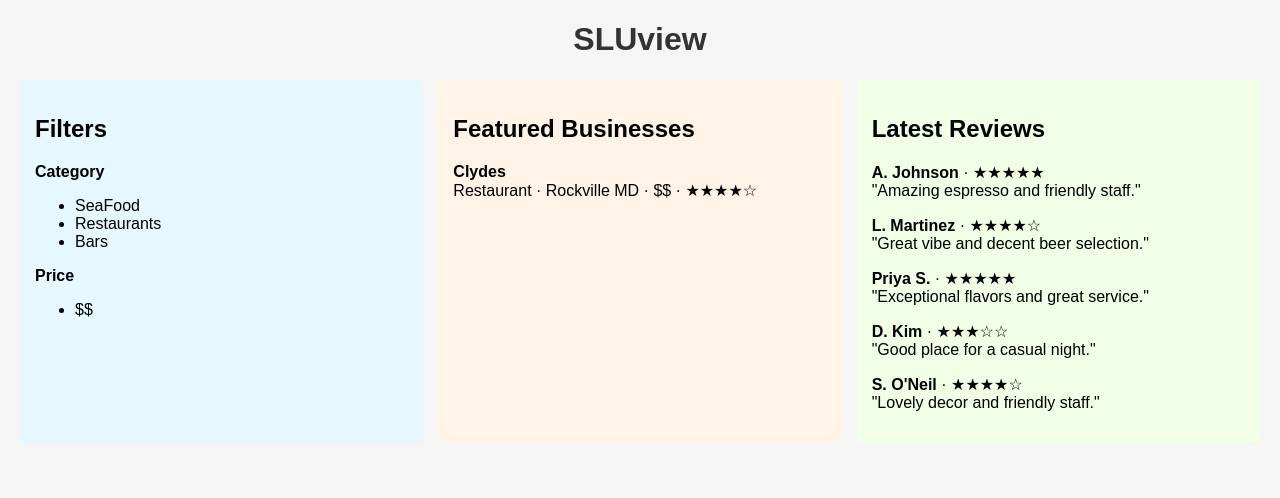
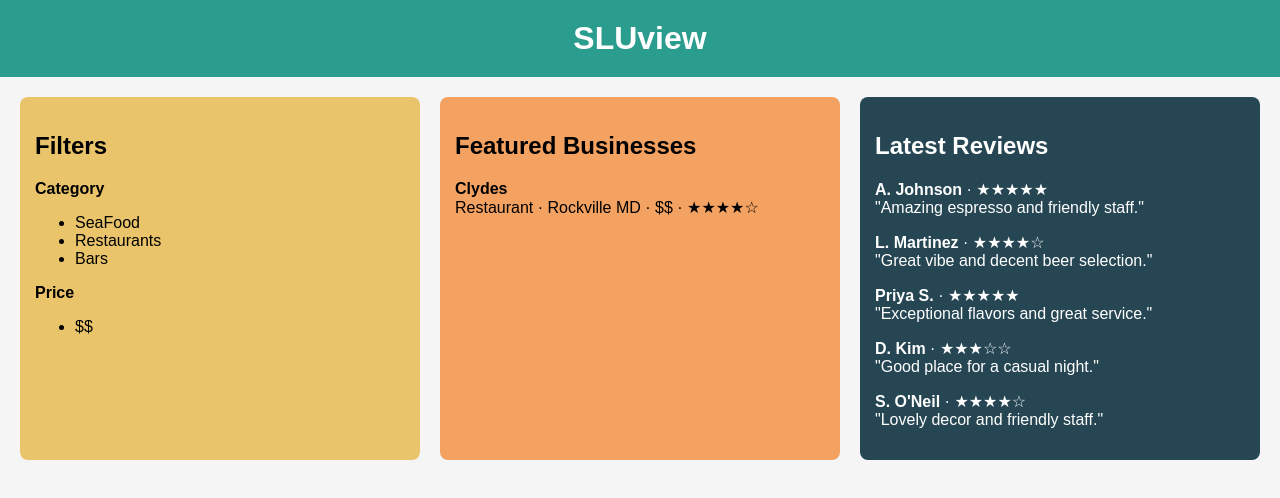
Before and after one commit to ThomasPautler952194/Sluview, a plain HTML site: page index.html in a window 1280 px wide. Drawn offline with Linux system fonts and the light colour scheme.

Commit message:
index.html

```diff
--- a/index.html
+++ b/index.html
@@ -4,8 +4,50 @@
     <meta charset="utf-8">
     <meta name="viewport" content="width=device-width, initial-scale=1">
     <title>SLUview</title>
-    <!-- CSS file in the root folder -->
     <link rel="stylesheet" href="SLU.css">
+    <style>
+        /* Inline CSS fallback if SLU.css has issues */
+        body {
+            font-family: Arial, sans-serif;
+            margin: 0;
+            padding: 0;
+        }
+        h1 {
+            text-align: center;
+            padding: 20px;
+            background-color: #2a9d8f;
+            color: white;
+            margin: 0;
+        }
+        .container {
+            display: flex;
+            flex-wrap: wrap;
+            padding: 20px;
+            gap: 20px;
+        }
+        .column {
+            background-color: #f0f0f0;
+            padding: 15px;
+            border-radius: 8px;
+            flex: 1 1 300px;
+            min-width: 250px;
+        }
+        .filters {
+            background-color: #e9c46a;
+        }
+        .businesses {
+            background-color: #f4a261;
+        }
+        .reviews {
+            background-color: #264653;
+            color: white;
+        }
+        @media (max-width: 768px) {
+            .container {
+                flex-direction: column;
+            }
+        }
+    </style>
 </head>
 <body>
     <h1>SLUview</h1>
@@ -52,29 +94,5 @@
             "Lovely decor and friendly staff."</p>
         </div>
     </div>
-
-    <!-- Optional: script for loading CSV later -->
-    <script>
-        // Keep this commented until you integrate your CSV
-        /*
-        fetch('webscraper.csv')
-            .then(response => response.text())
-            .then(data => {
-                const reviewsDiv = document.querySelector('.reviews');
-                reviewsDiv.innerHTML = '<h2>Latest Reviews</h2>';
-
-                const rows = data.split('\n').slice(1); // skip header
-                rows.forEach(row => {
-                    if (!row) return;
-                    const [reviewer, rating, text] = row.split(',');
-                    const stars = '★'.repeat(parseInt(rating)) + '☆'.repeat(5 - parseInt(rating));
-                    const p = document.createElement('p');
-                    p.innerHTML = `<strong>${reviewer}</strong> · ${stars}<br>"${text}"`;
-                    reviewsDiv.appendChild(p);
-                });
-            })
-            .catch(err => console.error('Error loading reviews:', err));
-        */
-    </script>
 </body>
 </html>
```
